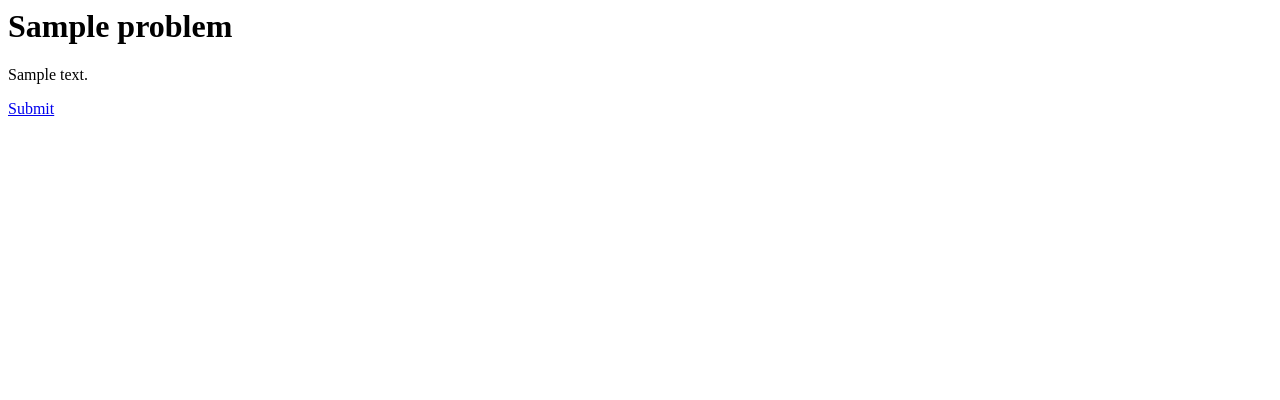
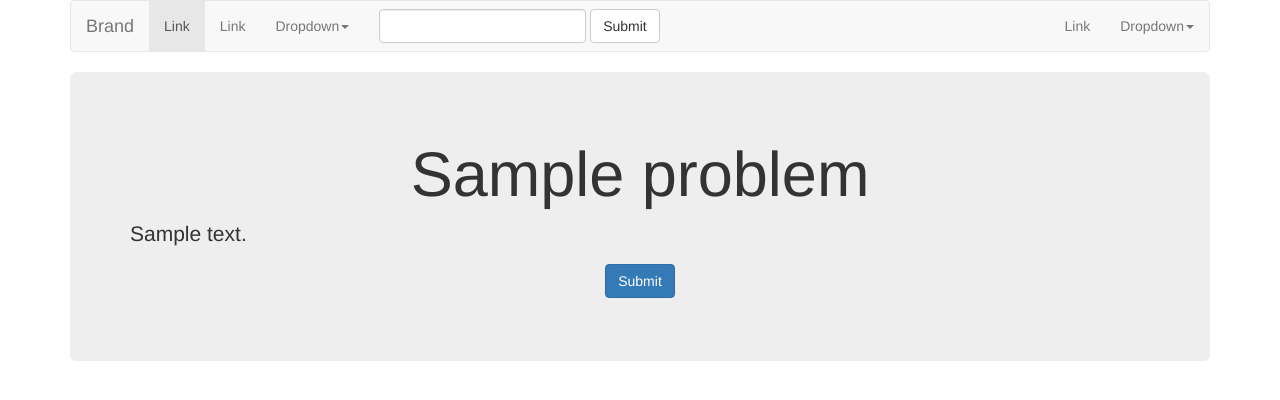
Before and after one commit to KuribohG/mfpoj, a Django app: page /problem/1/ in a window 1280 px wide. Shown: the top 400 px of the page. Run offline with Django 3.2, Linux system fonts and the light colour scheme; tables that the repository leaves empty hold one stand-in row (values such as "Sample post").

Commit message:
change html styles

```diff
--- a/oj/templates/problem.html
+++ b/oj/templates/problem.html
@@ -1,3 +1,86 @@
-<h1> {{ problem.title }} </h1>
-<p> {{ problem.description }} <p>
-<a href="{% url 'submit' problem.id %}">Submit</a>
+<style type="text/css">
+<!--
+-->
+</style>
+<link href="../static/css/problem.css" rel="stylesheet" type="text/css" />
+<div class="container">
+	<div class="row clearfix">
+		<div class="col-md-12 column">
+			<nav class="navbar navbar-default" role="navigation">
+				<div class="navbar-header">
+					 <button type="button" class="navbar-toggle" data-toggle="collapse" data-target="#bs-example-navbar-collapse-1"> <span class="sr-only">Toggle navigation</span><span class="icon-bar"></span><span class="icon-bar"></span><span class="icon-bar"></span></button> <a class="navbar-brand" href="#">Brand</a>
+				</div>
+				<div class="collapse navbar-collapse" id="bs-example-navbar-collapse-1">
+					<ul class="nav navbar-nav">
+						<li class="active">
+							 <a href="#">Link</a>
+						</li>
+						<li>
+							 <a href="#">Link</a>
+						</li>
+						<li class="dropdown">
+							 <a href="#" class="dropdown-toggle" data-toggle="dropdown">Dropdown<strong class="caret"></strong></a>
+							<ul class="dropdown-menu">
+								<li>
+									 <a href="#">Action</a>
+								</li>
+								<li>
+									 <a href="#">Another action</a>
+								</li>
+								<li>
+									 <a href="#">Something else here</a>
+								</li>
+								<li class="divider">
+								</li>
+								<li>
+									 <a href="#">Separated link</a>
+								</li>
+								<li class="divider">
+								</li>
+								<li>
+									 <a href="#">One more separated link</a>
+								</li>
+							</ul>
+						</li>
+					</ul>
+					<form class="navbar-form navbar-left" role="search">
+						<div class="form-group">
+							<input type="text" class="form-control" />
+						</div> <button type="submit" class="btn btn-default">Submit</button>
+					</form>
+					<ul class="nav navbar-nav navbar-right">
+						<li>
+							 <a href="#">Link</a>
+						</li>
+						<li class="dropdown">
+							 <a href="#" class="dropdown-toggle" data-toggle="dropdown">Dropdown<strong class="caret"></strong></a>
+							<ul class="dropdown-menu">
+								<li>
+									 <a href="#">Action</a>
+								</li>
+								<li>
+									 <a href="#">Another action</a>
+								</li>
+								<li>
+									 <a href="#">Something else here</a>
+								</li>
+								<li class="divider">
+								</li>
+								<li>
+									 <a href="#">Separated link</a>
+								</li>
+							</ul>
+						</li>
+					</ul>
+				</div>
+			</nav>
+			<div class="jumbotron">
+				<h1 align="center"><span class="STYLE1">{{ problem.title }} </span></h1>
+				<p><span class="STYLE2">{{ problem.description }} </span></p>
+				<p align="center">
+					 <a class="btn btn-primary btn-large" href="#">Submit</a>				</p>
+		  </div>
+		</div>
+	</div>
+
+</div>
```
Also changed, not shown: oj/templates/problemset.html (+81 -3 lines).
